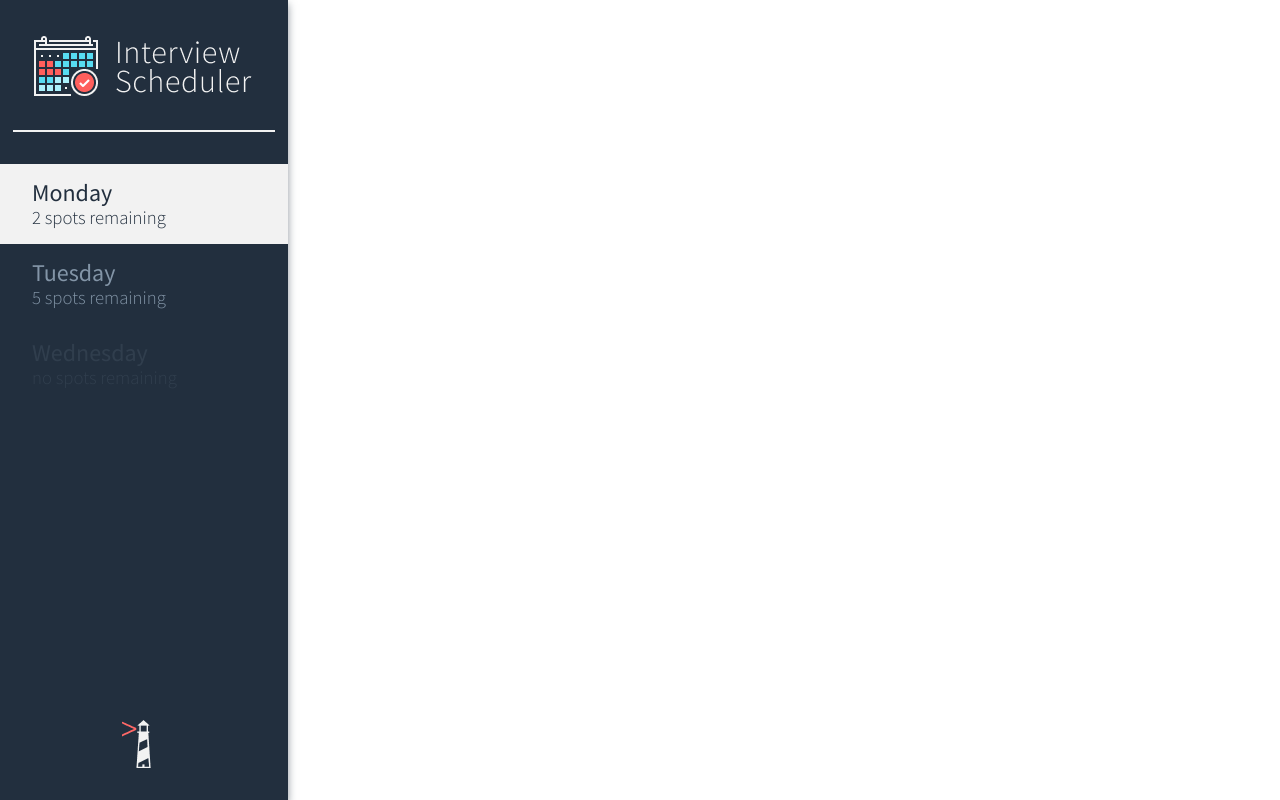
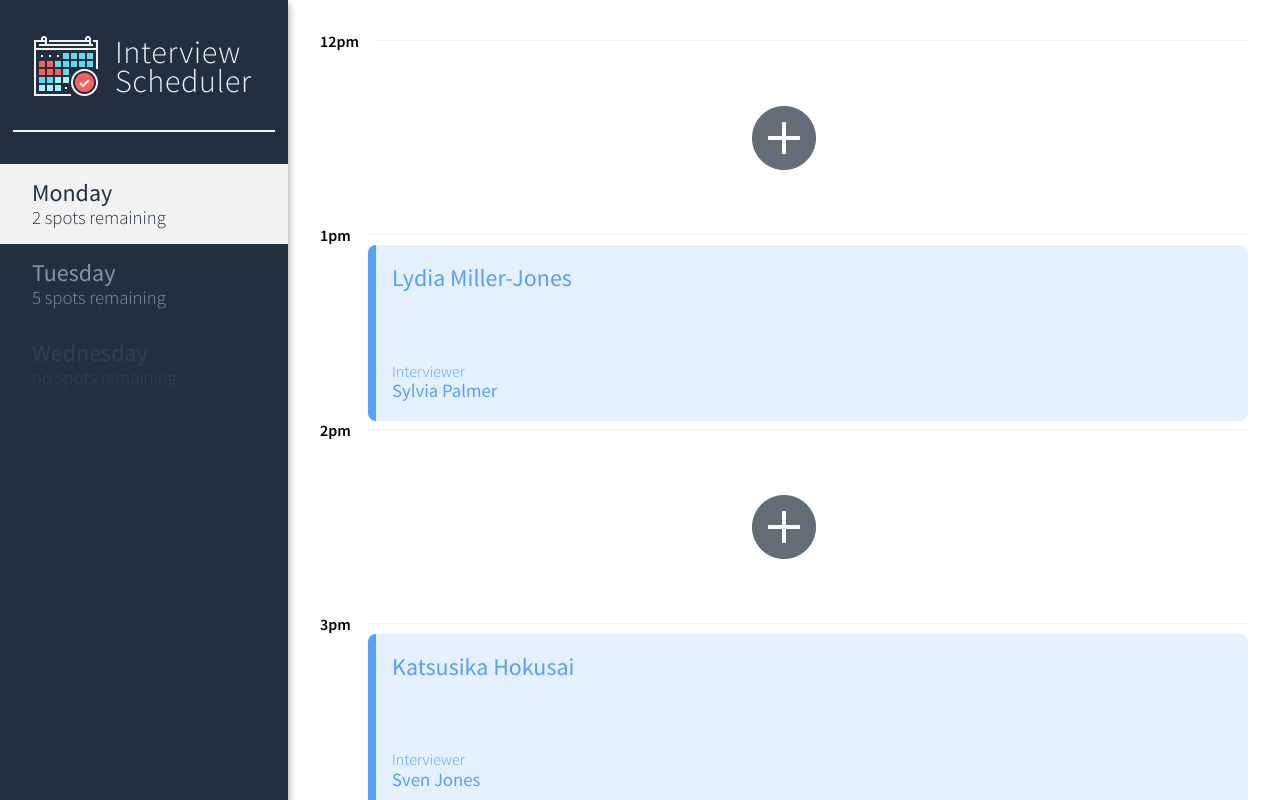
Before and after one commit to taejin5314/scheduler, a React (Create React App) app: page / in a window 1280 px wide. Shown: the top 800 px of the page. Built offline with nearby package versions, Linux system fonts and the light colour scheme.

Commit message:
render Appointment to the proejct

```diff
--- a/src/components/Application.jsx
+++ b/src/components/Application.jsx
@@ -1,7 +1,9 @@
 import React, { useState } from 'react';
 
 import 'components/Application.scss';
+
 import DayList from './DayList';
+import Appointment from './Appointment';
 
 const days = [
   {
@@ -21,6 +23,53 @@ const days = [
   },
 ];
 
+const appointments = [
+  {
+    id: 1,
+    time: "12pm",
+  },
+  {
+    id: 2,
+    time: "1pm",
+    interview: {
+      student: "Lydia Miller-Jones",
+      interviewer: {
+        id: 1,
+        name: "Sylvia Palmer",
+        avatar: "https://i.imgur.com/LpaY82x.png",
+      }
+    }
+  },
+  {
+    id: 3,
+    time: "2pm",
+  },
+  {
+    id: 4,
+    time: "3pm",
+    interview: {
+      student: "Katsusika Hokusai",
+      interviewer: {
+        id: 5,
+        name: "Sven Jones",
+        avatar: "https://i.imgur.com/twYrpay.jpg"
+      }
+    }
+  },
+  {
+    id: 5,
+    time: "4pm",
+    interview: {
+      student: "Taejin Jung",
+      interviewer: {
+        id: 2,
+        name: "Tori Malcolm",
+        avatar: "https://i.imgur.com/Nmx0Qxo.png"
+      }
+    }
+  }
+];
+
 export default function Application(props) {
   const [day, setDay] = useState('Monday');
   return (
@@ -36,7 +85,10 @@ export default function Application(props) {
         <img className="sidebar__lhl sidebar--centered" src="images/lhl.png" alt="Lighthouse Labs" />
       </section>
 
-      <section className="schedule">{/* Replace this with the schedule elements durint the "The Scheduler" activity. */}</section>
+      <section className="schedule">
+        {appointments.map((appointment) => <Appointment key={appointment.id} {...appointment} />)}
+        <Appointment key="last" time="5pm" />
+      </section>
     </main>
   );
 }
```
